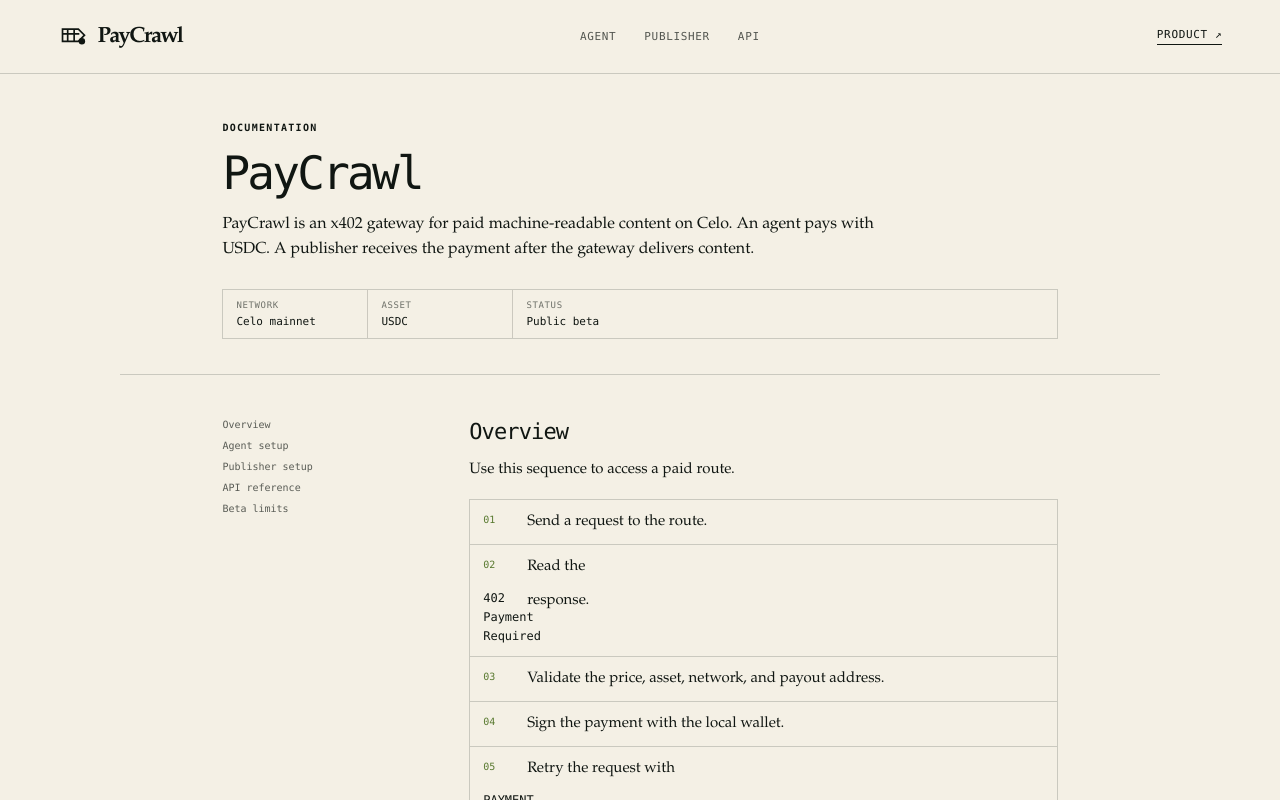
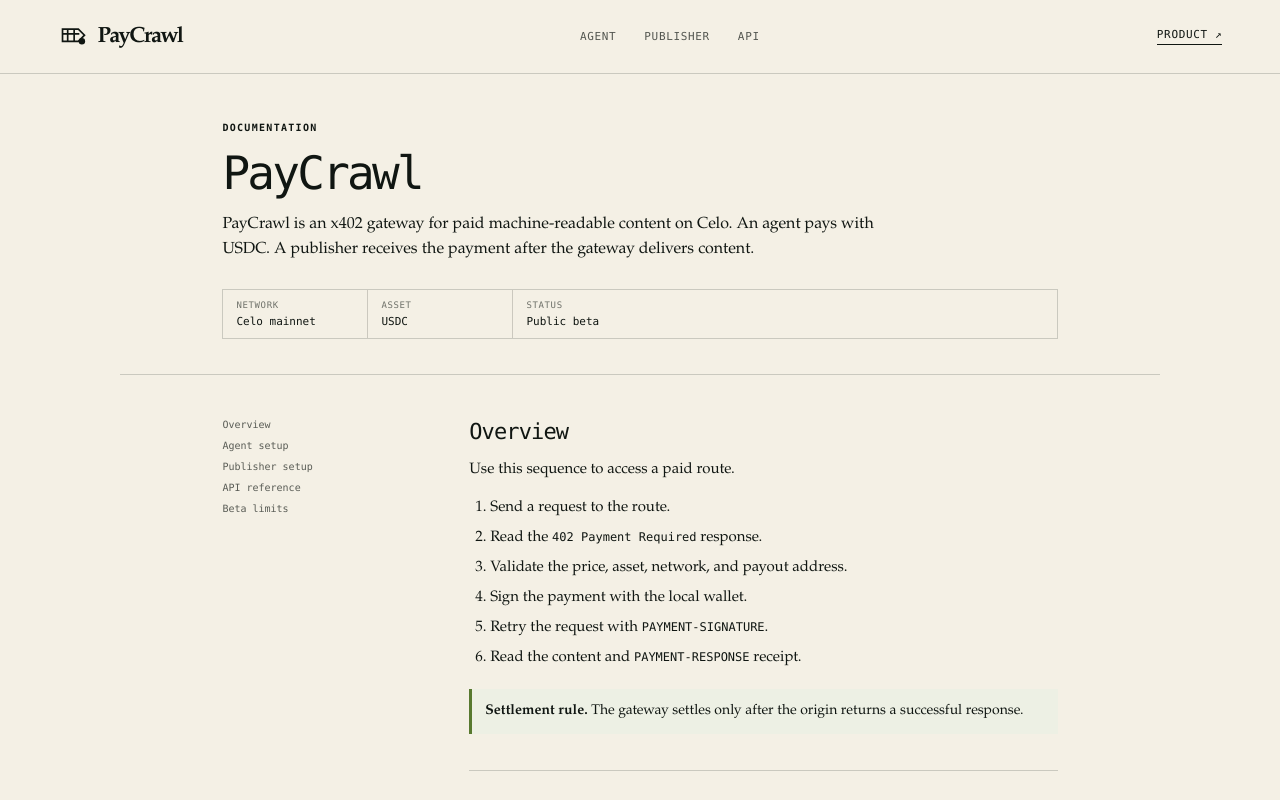
Before and after one commit to Some1Uknow/paycrawl, a Next.js app in the folder apps/web/: page /docs in a window 1280 px wide. Shown: the top 800 px of the page. Built offline with nearby package versions, Linux system fonts and the light colour scheme.

Commit message:
fix: simplify documentation steps

```diff
--- a/apps/web/app/docs/page.tsx
+++ b/apps/web/app/docs/page.tsx
@@ -92,18 +92,32 @@
           <section id="overview">
             <h2>Overview</h2>
             <p>Use this sequence to access a paid route.</p>
-            <ol className="reference-steps">
-              <li>Send a request to the route.</li>
+            <ol>
               <li>
-                Read the <code>402 Payment Required</code> response.
-              </li>
-              <li>Validate the price, asset, network, and payout address.</li>
-              <li>Sign the payment with the local wallet.</li>
-              <li>
-                Retry the request with <code>PAYMENT-SIGNATURE</code>.
+                <span>Send a request to the route.</span>
               </li>
               <li>
-                Read the content and <code>PAYMENT-RESPONSE</code> receipt.
+                <span>
+                  Read the <code>402 Payment Required</code> response.
+                </span>
+              </li>
+              <li>
+                <span>
+                  Validate the price, asset, network, and payout address.
+                </span>
+              </li>
+              <li>
+                <span>Sign the payment with the local wallet.</span>
+              </li>
+              <li>
+                <span>
+                  Retry the request with <code>PAYMENT-SIGNATURE</code>.
+                </span>
+              </li>
+              <li>
+                <span>
+                  Read the content and <code>PAYMENT-RESPONSE</code> receipt.
+                </span>
               </li>
             </ol>
             <div className="reference-note">
--- a/apps/web/app/globals.css
+++ b/apps/web/app/globals.css
@@ -1231,34 +1231,6 @@
 .reference-content li + li {
   margin-top: 6px;
 }
-.reference-steps {
-  display: grid;
-  gap: 0;
-  margin-top: 17px !important;
-  padding: 0 !important;
-  list-style: none;
-  border: 1px solid var(--line);
-  counter-reset: step;
-}
-.reference-steps li {
-  display: grid;
-  grid-template-columns: 34px 1fr;
-  gap: 10px;
-  margin: 0 !important;
-  padding: 10px 13px;
-  border-bottom: 1px solid var(--line);
-}
-.reference-steps li:last-child {
-  border-bottom: 0;
-}
-.reference-steps li::before {
-  content: counter(step, decimal-leading-zero);
-  counter-increment: step;
-  color: #58792f;
-  font-family: var(--mono);
-  font-size: 10px;
-  line-height: 2;
-}
 .reference-note {
   margin-top: 18px;
   padding: 12px 13px;
```
